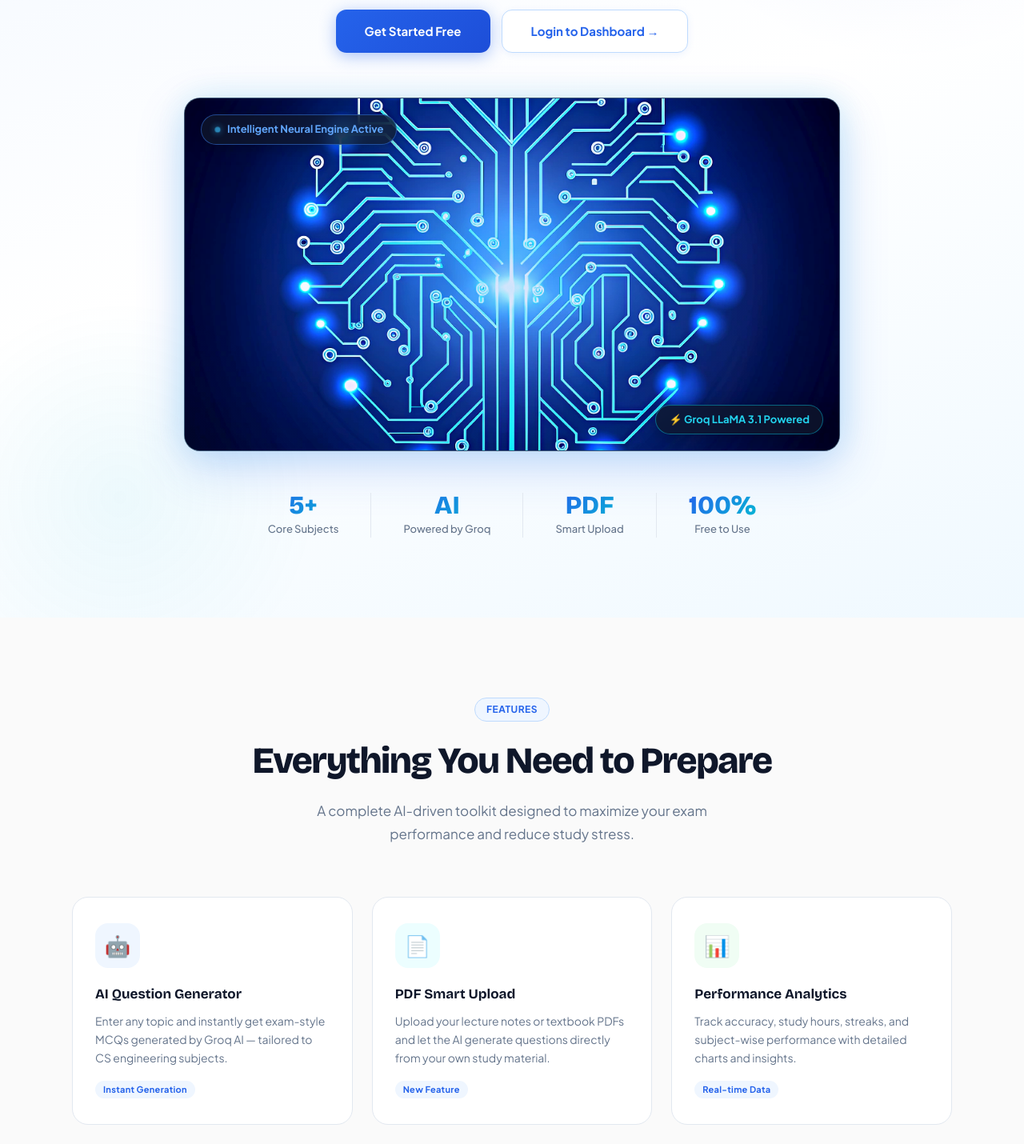
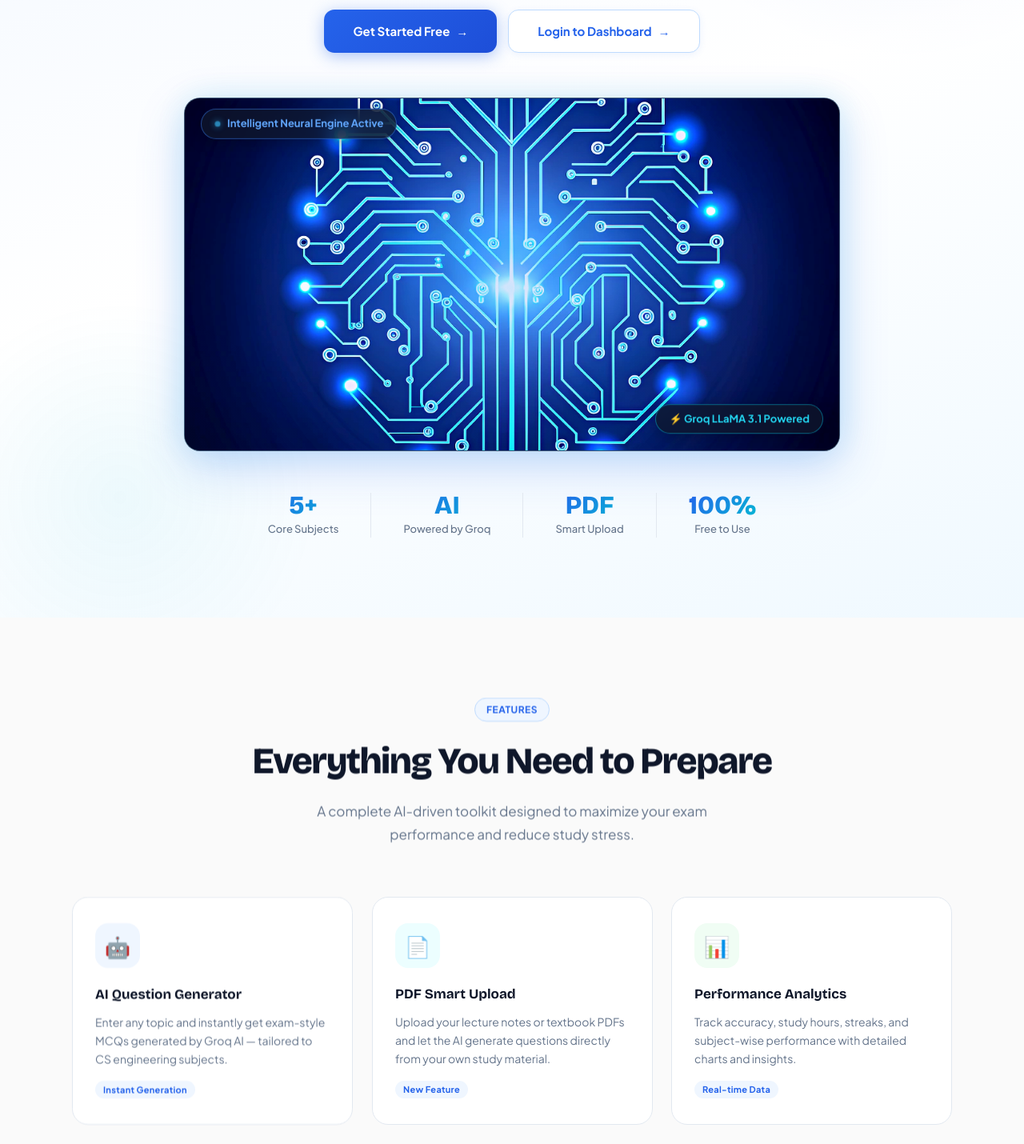
Before and after one commit to Patelprince6064/ExamIQ, a React (Create React App) app in the folder frontend/: page / in a window 1280 px wide. Shown: the part 520-1950 px from the top of the page at 80% size. Built offline with nearby package versions, Linux system fonts and the light colour scheme; no server answers.

Commit message:
feat(landing): add scroll slide-in reveals and pro button animations

```diff
--- a/frontend/src/home/home.css
+++ b/frontend/src/home/home.css
@@ -718,3 +718,148 @@
   .hero-stat-divider { display: none; }
   .hero-buttons { flex-direction: column; align-items: center; }
 }
+
+/* ═══════════════════════════════════════════════════
+   PRO SLIDE-IN SCROLL REVEAL SYSTEM
+   ═══════════════════════════════════════════════════ */
+html { scroll-behavior: smooth; }
+
+.reveal-up, .reveal-left, .reveal-right, .reveal-scale, .reveal {
+  opacity: 0;
+  will-change: opacity, transform;
+  transition: opacity 0.8s cubic-bezier(0.22, 1, 0.36, 1),
+              transform 0.8s cubic-bezier(0.22, 1, 0.36, 1);
+}
+.reveal-up, .reveal { transform: translateY(48px); }
+.reveal-left { transform: translateX(-64px); }
+.reveal-right { transform: translateX(64px); }
+.reveal-scale { transform: translateY(24px) scale(0.96); }
+
+.reveal-up.in-view, .reveal-left.in-view, .reveal-right.in-view,
+.reveal-scale.in-view, .reveal.in-view {
+  opacity: 1;
+  transform: translateY(0) translateX(0) scale(1);
+}
+
+/* Hero load slide-ins (staged entrance) */
+.hero-badge { animation: slideDownFade 0.7s cubic-bezier(0.22,1,0.36,1) both; }
+.hero h1 { animation: slideUpFade 0.8s cubic-bezier(0.22,1,0.36,1) 0.1s both; }
+.hero > p { animation: slideUpFade 0.8s cubic-bezier(0.22,1,0.36,1) 0.2s both; }
+.hero-buttons { animation: slideUpFade 0.8s cubic-bezier(0.22,1,0.36,1) 0.3s both; }
+.hero-graphic-container { animation: slideUpFade 0.9s cubic-bezier(0.22,1,0.36,1) 0.4s both; }
+.hero-stats { animation: slideUpFade 0.8s cubic-bezier(0.22,1,0.36,1) 0.5s both; }
+
+@keyframes slideUpFade {
+  from { opacity: 0; transform: translateY(36px); }
+  to { opacity: 1; transform: translateY(0); }
+}
+@keyframes slideDownFade {
+  from { opacity: 0; transform: translateY(-24px); }
+  to { opacity: 1; transform: translateY(0); }
+}
+@keyframes slideLeftFade {
+  from { opacity: 0; transform: translateX(-48px); }
+  to { opacity: 1; transform: translateX(0); }
+}
+@keyframes slideRightFade {
+  from { opacity: 0; transform: translateX(48px); }
+  to { opacity: 1; transform: translateX(0); }
+}
+
+/* Floating badges */
+.badge-top, .badge-bottom { animation: floatY 4s ease-in-out infinite; }
+.badge-bottom { animation-delay: 2s; }
+@keyframes floatY {
+  0%, 100% { transform: translateY(0); }
+  50% { transform: translateY(-8px); }
+}
+
+/* ═══════════════════════════════════════════════════
+   PRO BUTTON ANIMATION SYSTEM
+   ═══════════════════════════════════════════════════ */
+.btn-anim {
+  position: relative;
+  overflow: hidden;
+  isolation: isolate;
+  transition: transform 0.25s cubic-bezier(0.34, 1.56, 0.64, 1), box-shadow 0.25s ease, background 0.25s ease, border-color 0.25s ease;
+}
+.btn-anim:hover { transform: translateY(-3px) scale(1.02); }
+.btn-anim:active { transform: translateY(-1px) scale(0.98); }
+
+.btn-anim .btn-arrow {
+  display: inline-block;
+  transition: transform 0.25s cubic-bezier(0.34, 1.56, 0.64, 1);
+}
+.btn-anim:hover .btn-arrow { transform: translateX(6px); }
+
+/* Shine sweep */
+.btn-shine::before {
+  content: '';
+  position: absolute;
+  top: 0; left: -80%;
+  width: 55%; height: 100%;
+  background: linear-gradient(105deg, transparent, rgba(255,255,255,0.45), transparent);
+  transform: skewX(-20deg);
+  transition: left 0.2s;
+  z-index: 1;
+  pointer-events: none;
+}
+.btn-shine:hover::before { left: 135%; transition: left 0.65s ease; }
+
+/* Click ripple */
+.btn-ripple {
+  position: absolute;
+  border-radius: 50%;
+  background: rgba(255,255,255,0.45);
+  transform: scale(0);
+  animation: rippleExpand 0.6s ease-out forwards;
+  pointer-events: none;
+  z-index: 2;
+}
+@keyframes rippleExpand {
+  to { transform: scale(2.6); opacity: 0; }
+}
+
+/* Apply same pro feel to all CTA buttons even without .btn-anim */
+.nav-links .login-btn, .contact-btn, .btn-cta-white, .btn-cta-outline {
+  position: relative;
+  overflow: hidden;
+  isolation: isolate;
+}
+.nav-links .login-btn:active, .contact-btn:active,
+.btn-cta-white:active, .btn-cta-outline:active { transform: scale(0.97); }
+
+/* Pulsing glow on primary CTA to draw eye */
+.btn.primary.btn-shine {
+  animation: ctaGlow 3.2s ease-in-out infinite;
+}
+@keyframes ctaGlow {
+  0%, 100% { box-shadow: 0 4px 20px rgba(37,99,235,0.38); }
+  50% { box-shadow: 0 4px 32px rgba(37,99,235,0.55), 0 0 0 6px rgba(37,99,235,0.08); }
+}
+
+/* Card hover slide accent line */
+.feature-card::after {
+  content: '';
+  position: absolute;
+  bottom: 0; left: 28px; right: 28px;
+  height: 3px;
+  border-radius: 99px;
+  background: linear-gradient(90deg, #2563eb, #06b6d4);
+  transform: scaleX(0);
+  transform-origin: left;
+  transition: transform 0.35s cubic-bezier(0.22,1,0.36,1);
+}
+.feature-card:hover::after { transform: scaleX(1); }
+
+@media (prefers-reduced-motion: reduce) {
+  .reveal-up, .reveal-left, .reveal-right, .reveal-scale, .reveal,
+  .hero-badge, .hero h1, .hero > p, .hero-buttons,
+  .hero-graphic-container, .hero-stats {
+    animation: none;
+    transition: none;
+    opacity: 1;
+    transform: none;
+  }
+  html { scroll-behavior: auto; }
+}
--- a/frontend/src/home/home.js
+++ b/frontend/src/home/home.js
@@ -4,6 +4,25 @@ import { HiOutlineMail, HiOutlinePhone, HiOutlineAcademicCap, HiOutlineMailOpen
 import "./home.css";
 import logo from "../assets/logo.png";
 import circuitBrain from "../assets/circuit-brain.png";
+
+const useReveal = () => {
+  useEffect(() => {
+    const els = document.querySelectorAll(".reveal, .reveal-left, .reveal-right, .reveal-up, .reveal-scale");
+    const io = new IntersectionObserver(
+      (entries) => {
+        entries.forEach((e) => {
+          if (e.isIntersecting) {
+            e.target.classList.add("in-view");
+            io.unobserve(e.target);
+          }
+        });
+      },
+      { threshold: 0.15, rootMargin: "0px 0px -40px 0px" }
+    );
+    els.forEach((el) => io.observe(el));
+    return () => io.disconnect();
+  }, []);
+};
 
 const Home = () => {
   const [scrolled, setScrolled] = useState(false);
@@ -12,6 +31,27 @@ const Home = () => {
     const handleScroll = () => setScrolled(window.scrollY > 30);
     window.addEventListener("scroll", handleScroll);
     return () => window.removeEventListener("scroll", handleScroll);
+  }, []);
+
+  useReveal();
+
+  // Button ripple + magnetic tilt
+  useEffect(() => {
+    const handleRipple = (e) => {
+      const btn = e.currentTarget;
+      const rect = btn.getBoundingClientRect();
+      const ripple = document.createElement("span");
+      const size = Math.max(rect.width, rect.height);
+      ripple.className = "btn-ripple";
+      ripple.style.width = ripple.style.height = `${size}px`;
+      ripple.style.left = `${e.clientX - rect.left - size / 2}px`;
+      ripple.style.top = `${e.clientY - rect.top - size / 2}px`;
+      btn.appendChild(ripple);
+      setTimeout(() => ripple.remove(), 650);
+    };
+    const btns = document.querySelectorAll(".btn-anim");
+    btns.forEach((b) => b.addEventListener("click", handleRipple));
+    return () => btns.forEach((b) => b.removeEventListener("click", handleRipple));
   }, []);
 
   return (
@@ -50,11 +90,13 @@ const Home = () => {
         </p>
 
         <div className="hero-buttons">
-          <Link to="/register" className="btn primary">
-            Get Started Free
+          <Link to="/register" className="btn primary btn-anim btn-shine">
+            <span className="btn-label">Get Started Free</span>
+            <span className="btn-arrow">→</span>
           </Link>
-          <Link to="/login" className="btn secondary">
-            Login to Dashboard →
+          <Link to="/login" className="btn secondary btn-anim">
+            <span className="btn-label">Login to Dashboard</span>
+            <span className="btn-arrow">→</span>
           </Link>
         </div>
 
@@ -95,49 +137,49 @@ const Home = () => {
 
       {/* FEATURES SECTION */}
       <section className="features-section" id="features">
-        <div className="section-header">
+        <div className="section-header reveal-up">
           <div className="section-tag">Features</div>
           <h2>Everything You Need to Prepare</h2>
           <p>A complete AI-driven toolkit designed to maximize your exam performance and reduce study stress.</p>
         </div>
 
         <div className="features-grid">
-          <div className="feature-card">
+          <div className="feature-card reveal-up" style={{ transitionDelay: "0ms" }}>
             <div className="feature-icon blue">🤖</div>
             <h3>AI Question Generator</h3>
             <p>Enter any topic and instantly get exam-style MCQs generated by Groq AI — tailored to CS engineering subjects.</p>
             <span className="feature-tag">Instant Generation</span>
           </div>
 
-          <div className="feature-card">
+          <div className="feature-card reveal-up" style={{ transitionDelay: "80ms" }}>
             <div className="feature-icon cyan">📄</div>
             <h3>PDF Smart Upload</h3>
             <p>Upload your lecture notes or textbook PDFs and let the AI generate questions directly from your own study material.</p>
             <span className="feature-tag">New Feature</span>
           </div>
 
-          <div className="feature-card">
+          <div className="feature-card reveal-up" style={{ transitionDelay: "160ms" }}>
             <div className="feature-icon green">📊</div>
             <h3>Performance Analytics</h3>
             <p>Track accuracy, study hours, streaks, and subject-wise performance with detailed charts and insights.</p>
             <span className="feature-tag">Real-time Data</span>
           </div>
 
-          <div className="feature-card">
+          <div className="feature-card reveal-up" style={{ transitionDelay: "0ms" }}>
             <div className="feature-icon purple">🧠</div>
             <h3>AI Failure Prediction</h3>
             <p>Machine learning models analyze your quiz history to identify academic risk and predict exam failure probability.</p>
             <span className="feature-tag">Smart Insights</span>
           </div>
 
-          <div className="feature-card">
+          <div className="feature-card reveal-up" style={{ transitionDelay: "80ms" }}>
             <div className="feature-icon orange">📅</div>
             <h3>Adaptive Study Planner</h3>
             <p>Get personalized daily study schedules based on your weak topics, available time, and upcoming exam dates.</p>
             <span className="feature-tag">Personalized</span>
           </div>
 
-          <div className="feature-card">
+          <div className="feature-card reveal-up" style={{ transitionDelay: "160ms" }}>
             <div className="feature-icon red">🚨</div>
             <h3>Weak Topic Analysis</h3>
             <p>Automatically identifies your weakest areas from quiz performance and suggests targeted improvement actions.</p>
@@ -149,7 +191,7 @@ const Home = () => {
       {/* PDF HIGHLIGHT SECTION */}
       <section className="pdf-highlight">
         <div className="pdf-highlight-inner">
-          <div className="pdf-highlight-text">
+          <div className="pdf-highlight-text reveal-left">
             <div className="section-tag">PDF Upload</div>
             <h2>Turn Your Notes into Practice Questions</h2>
             <p>
@@ -178,10 +220,10 @@ const Home = () => {
                 </div>
               </div>
             </div>
-            <Link to="/register" className="btn primary">Try PDF Upload →</Link>
+            <Link to="/register" className="btn primary btn-anim btn-shine"><span className="btn-label">Try PDF Upload</span><span className="btn-arrow">→</span></Link>
           </div>
 
-          <div className="pdf-visual">
+          <div className="pdf-visual reveal-right">
             <div className="pdf-mockup">
               <div className="pdf-mockup-header">
                 <div className="pdf-mockup-icon">📄</div>
@@ -220,34 +262,34 @@ const Home = () => {
 
       {/* HOW IT WORKS */}
       <section className="how-section" id="how">
-        <div className="section-header">
+        <div className="section-header reveal-up">
           <div className="section-tag">Process</div>
           <h2>How ExamIQ Works</h2>
           <p>An intelligent, step-by-step AI-driven exam preparation pipeline built for CS students.</p>
         </div>
 
         <div className="flow-grid">
-          <div className="flow-item">
+          <div className="flow-item reveal-up" style={{ transitionDelay: "0ms" }}>
             <div className="flow-circle">📊</div>
             <h4>Data Analysis</h4>
             <p>Your test history, accuracy and learning patterns analyzed</p>
           </div>
-          <div className="flow-item">
+          <div className="flow-item reveal-up" style={{ transitionDelay: "80ms" }}>
             <div className="flow-circle">🧠</div>
             <h4>AI Prediction</h4>
             <p>ML models predict risk and exam failure probability</p>
           </div>
-          <div className="flow-item">
+          <div className="flow-item reveal-up" style={{ transitionDelay: "160ms" }}>
             <div className="flow-circle">📅</div>
             <h4>Study Planner</h4>
             <p>Personalized daily plans based on weak topics</p>
           </div>
-          <div className="flow-item">
+          <div className="flow-item reveal-up" style={{ transitionDelay: "240ms" }}>
             <div className="flow-circle">📝</div>
             <h4>AI Evaluation</h4>
             <p>Automatic answer evaluation like a real examiner</p>
           </div>
-          <div className="flow-item">
+          <div className="flow-item reveal-up" style={{ transitionDelay: "320ms" }}>
             <div className="flow-circle">🚨</div>
             <h4>Smart Alerts</h4>
             <p>Real-time feedback and improvement suggestions</p>
@@ -256,19 +298,19 @@ const Home = () => {
       </section>
 
       {/* CTA BANNER */}
-      <section className="cta-banner">
+      <section className="cta-banner reveal-scale">
         <h2>Ready to Transform Your Exam Prep?</h2>
         <p>Join students who are already using AI to study smarter, not harder.</p>
         <div className="cta-banner-buttons">
-          <Link to="/register" className="btn-cta-white">Get Started Free</Link>
-          <Link to="/login" className="btn-cta-outline">Login to Dashboard →</Link>
+          <Link to="/register" className="btn-cta-white btn-anim btn-shine"><span className="btn-label">Get Started Free</span></Link>
+          <Link to="/login" className="btn-cta-outline btn-anim"><span className="btn-label">Login to Dashboard</span><span className="btn-arrow">→</span></Link>
         </div>
       </section>
 
       {/* CONTACT SECTION */}
       <section className="contact-section" id="contact">
         <div className="contact-wrapper">
-          <div className="contact-left">
+          <div className="contact-left reveal-left">
             <h2>Let's Connect</h2>
             <p>
               Have questions, feedback, or ideas about ExamIQ?<br />
@@ -284,7 +326,7 @@ const Home = () => {
             </div>
           </div>
 
-          <div className="contact-right">
+          <div className="contact-right reveal-right">
             <div className="contact-cards">
               <div className="contact-card">
                 <div className="contact-card-icon"><HiOutlineMail size={18} /></div>
```
